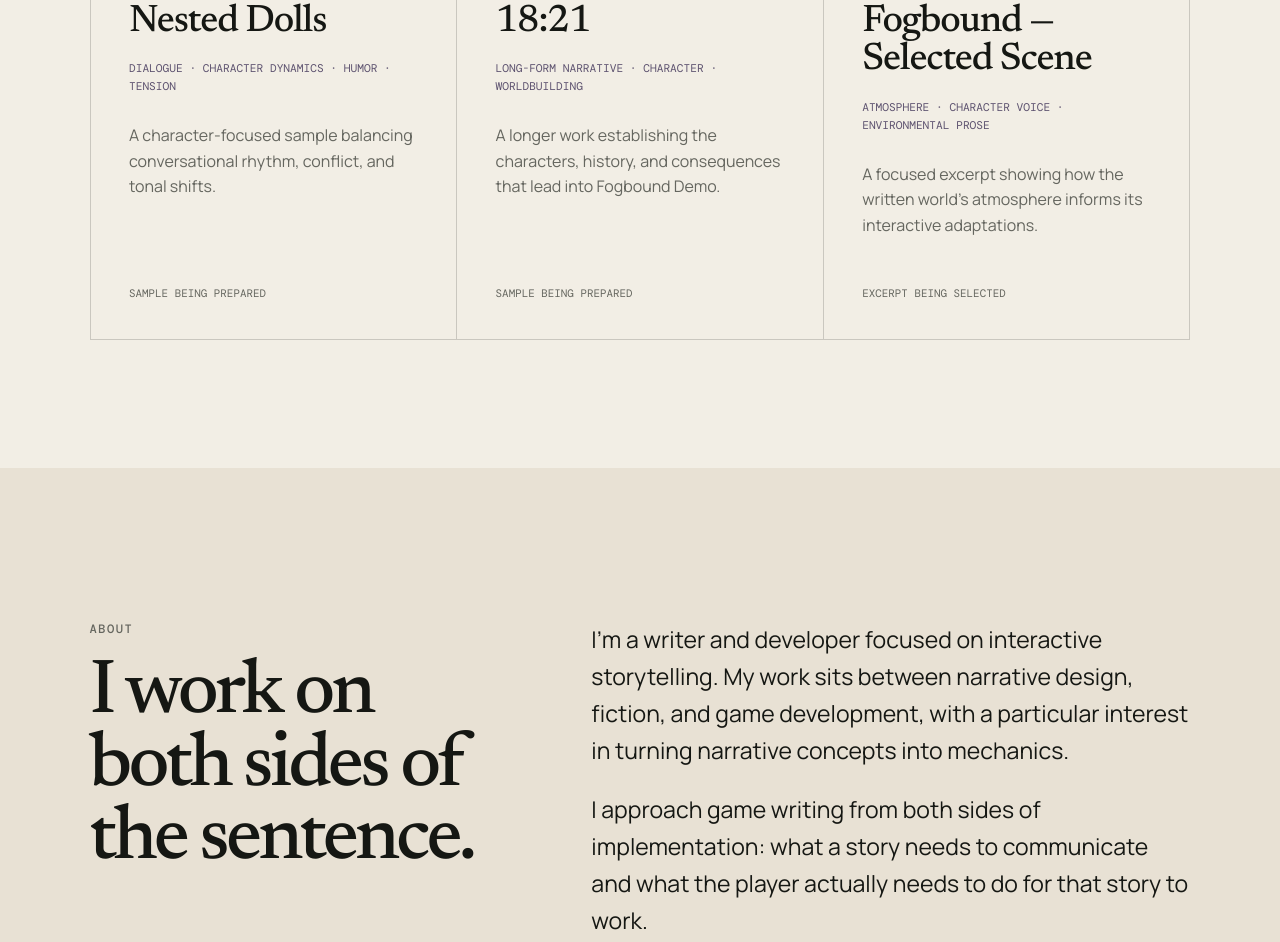
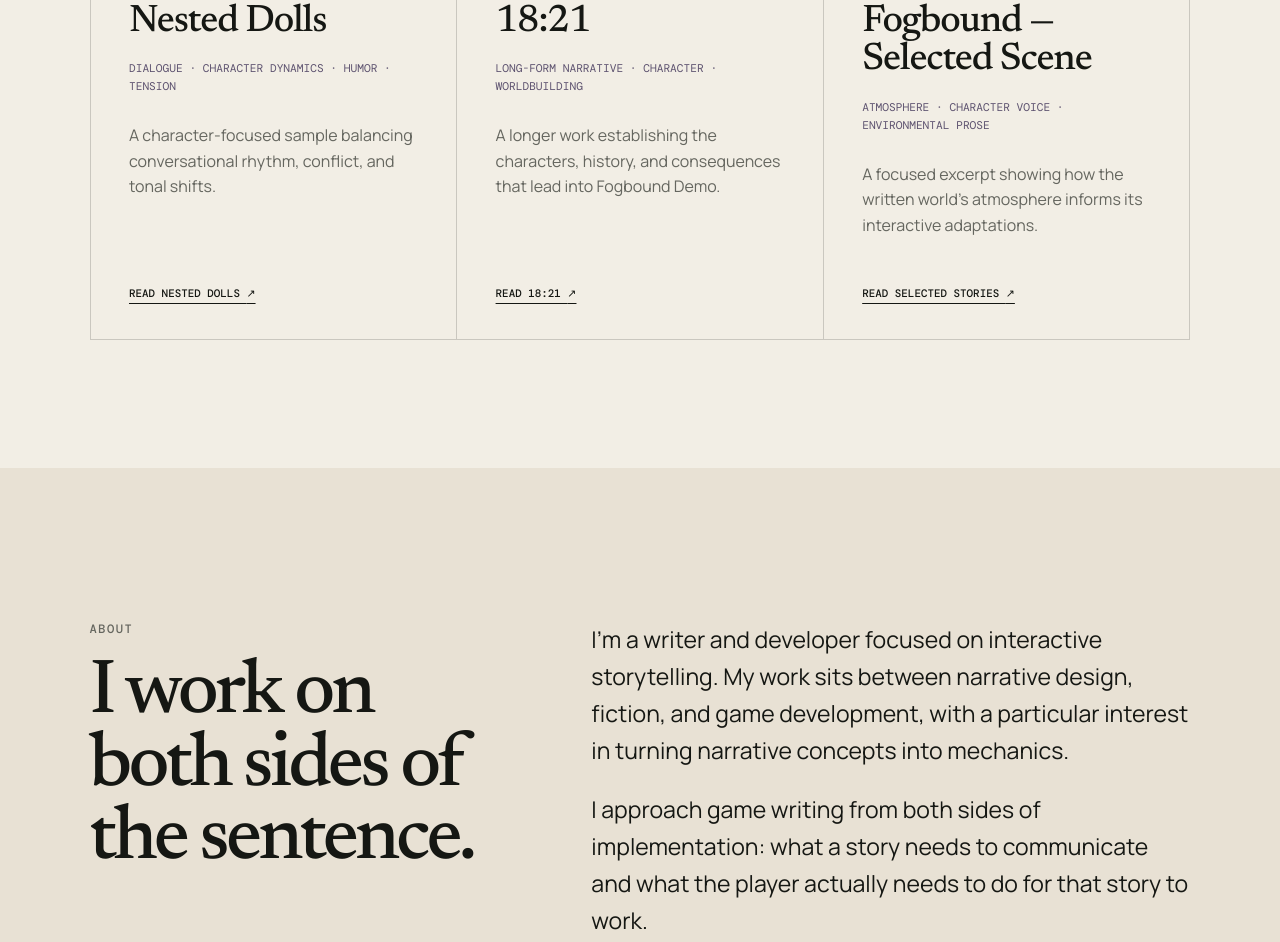
Before and after one commit to dlindsey251/dermyrius-portfolio, a plain HTML site: page index.html in a window 1280 px wide. Shown: the part 4421-5363 px from the top of the page. Drawn offline with nearby package versions, Linux system fonts and the light colour scheme.

Commit message:
Add public writing samples

```diff
--- a/index.html
+++ b/index.html
@@ -147,21 +147,21 @@
             <h3>Nested Dolls</h3>
             <p class="sample-focus">Dialogue · Character dynamics · Humor · Tension</p>
             <p>A character-focused sample balancing conversational rhythm, conflict, and tonal shifts.</p>
-            <span class="pending-link">Sample being prepared</span>
+            <a class="sample-link" href="https://github.com/dlindsey251/fogbound-v/blob/main/public/Nested%20Dolls--.pdf" target="_blank" rel="noreferrer">Read Nested Dolls <span>↗</span></a>
           </article>
           <article class="writing-card reveal">
             <span class="sample-number">W—02</span>
             <h3>18:21</h3>
             <p class="sample-focus">Long-form narrative · Character · Worldbuilding</p>
             <p>A longer work establishing the characters, history, and consequences that lead into Fogbound Demo.</p>
-            <span class="pending-link">Sample being prepared</span>
+            <a class="sample-link" href="https://github.com/dlindsey251/fogbound-v/blob/main/public/Full%201821.pdf" target="_blank" rel="noreferrer">Read 18:21 <span>↗</span></a>
           </article>
           <article class="writing-card reveal">
             <span class="sample-number">W—03</span>
             <h3>Fogbound — Selected Scene</h3>
             <p class="sample-focus">Atmosphere · Character voice · Environmental prose</p>
             <p>A focused excerpt showing how the written world's atmosphere informs its interactive adaptations.</p>
-            <span class="pending-link">Excerpt being selected</span>
+            <a class="sample-link" href="https://github.com/dlindsey251/fogbound-v/blob/main/public/Fogbound%20V%20Entry%20Stories.pdf" target="_blank" rel="noreferrer">Read selected stories <span>↗</span></a>
           </article>
         </div>
       </section>
@@ -187,7 +187,7 @@
         <h2 class="reveal">Looking for stories that need to be played.</h2>
         <div class="contact-actions reveal">
           <a class="button button-light" href="https://github.com/dlindsey251" target="_blank" rel="noreferrer">GitHub ↗</a>
-          <span class="resume-note">Résumé and direct contact coming next.</span>
+          <span class="resume-note">Available for narrative design, game writing, and hybrid creative-development opportunities. Résumé coming next.</span>
         </div>
       </section>
     </main>
--- a/styles.css
+++ b/styles.css
@@ -85,7 +85,9 @@ img { display: block; max-width: 100%; }
 .writing-card h3 { margin: 4rem 0 .5rem; font: 500 clamp(2rem, 3vw, 3.2rem)/1 var(--serif); letter-spacing: -.03em; }
 .sample-focus { color: var(--violet); font: .7rem/1.6 var(--mono); text-transform: uppercase; }
 .writing-card > p:last-of-type { color: var(--muted); }
-.pending-link { margin-top: auto; padding-top: 2rem; font: .68rem var(--mono); text-transform: uppercase; color: var(--muted); }
+.pending-link, .sample-link { margin-top: auto; padding-top: 2rem; font: .68rem var(--mono); text-transform: uppercase; color: var(--muted); }
+.sample-link { width: fit-content; color: var(--ink); font-weight: 500; text-underline-offset: .35rem; transition: color .2s; }
+.sample-link:hover { color: var(--violet); }
 
 .about-section { display: grid; grid-template-columns: .8fr 1.2fr; gap: 8vw; padding: clamp(6rem, 12vw, 12rem) clamp(1.25rem, 7vw, 8rem); background: var(--paper-deep); }
 .about-copy > p { max-width: 760px; margin: 0 0 1.4rem; font-size: clamp(1.15rem, 1.8vw, 1.55rem); }
```
Also changed, not shown: 1 other file.
